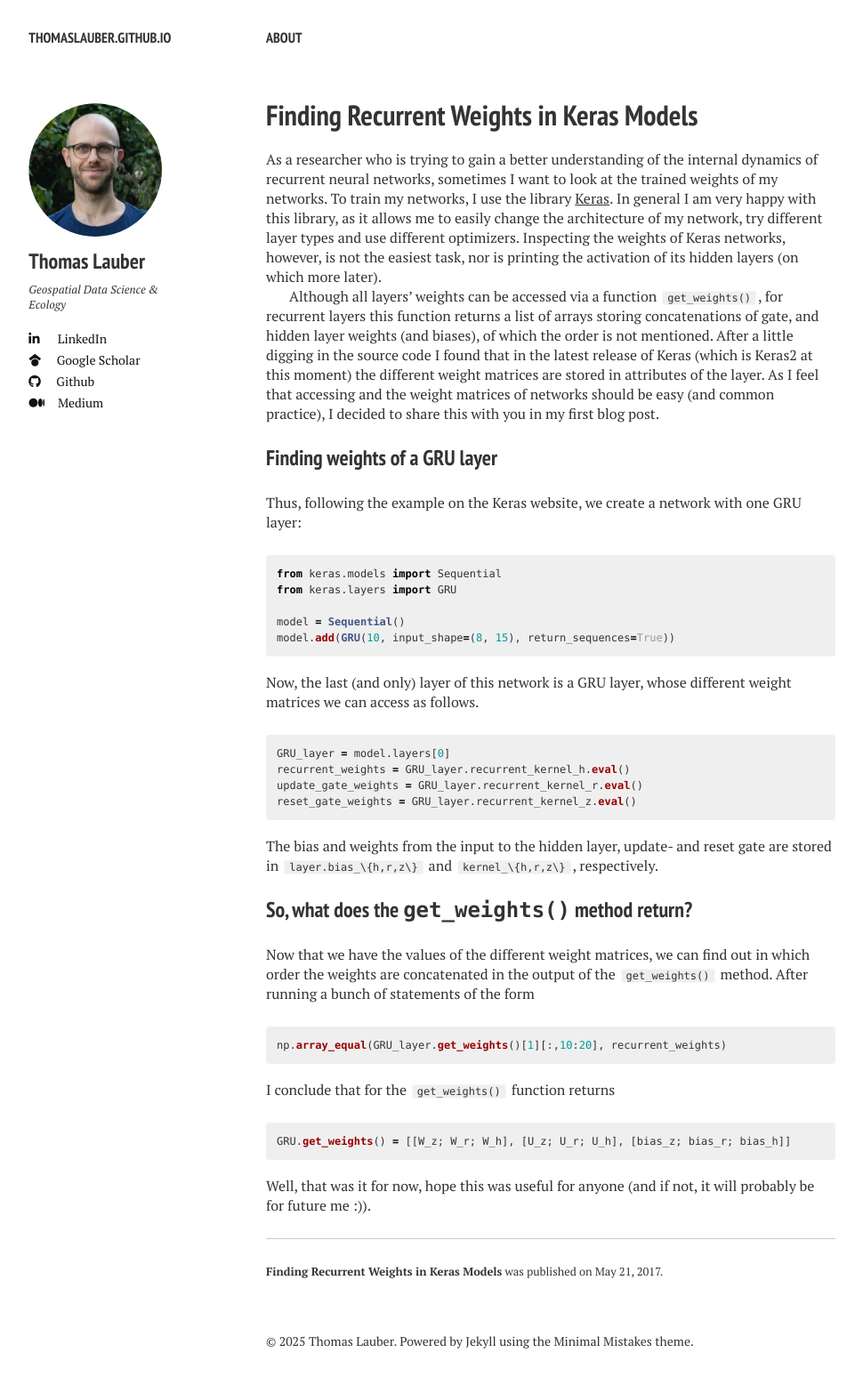
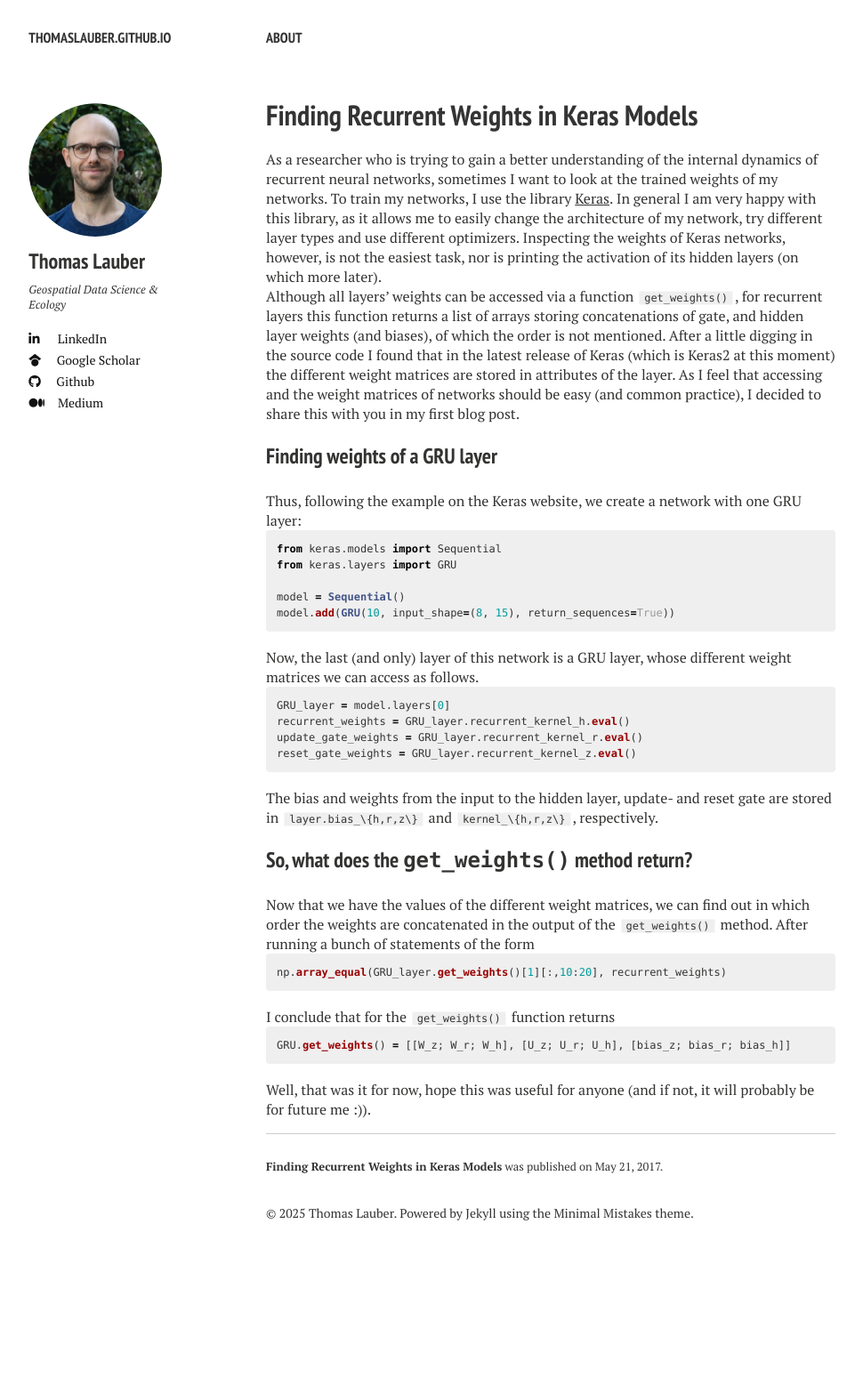
Before and after one commit to thomaslauber/thomaslauber.github.io, a Jekyll site: the page built from _posts/2017-05-21-finding-recurrent-network-weights-in-keras-models.md, in a window 1280 px wide. Shown: the whole page at 89% size, without its empty margins (21-991 px from the left). Built offline with Jekyll 4.4.1, drawn with Linux system fonts in a browser that asks for light colours; nearby versions of some CDN libraries; after the commit the page ends 1422 px from its top, so only the background shows below that.

Commit message:
Update mixins.scss
changed indent

```diff
--- a/_sass/mixins.scss
+++ b/_sass/mixins.scss
@@ -95,7 +95,8 @@
 
 /* Indentation variable */
 
-$indent-var: 0rem + ($doc-line-height / $doc-font-size);
+// $indent-var: 0rem + ($doc-line-height / $doc-font-size);
+$indent-var: 0;
 
 /* ==========================================================================
    Gradient mixins
```
